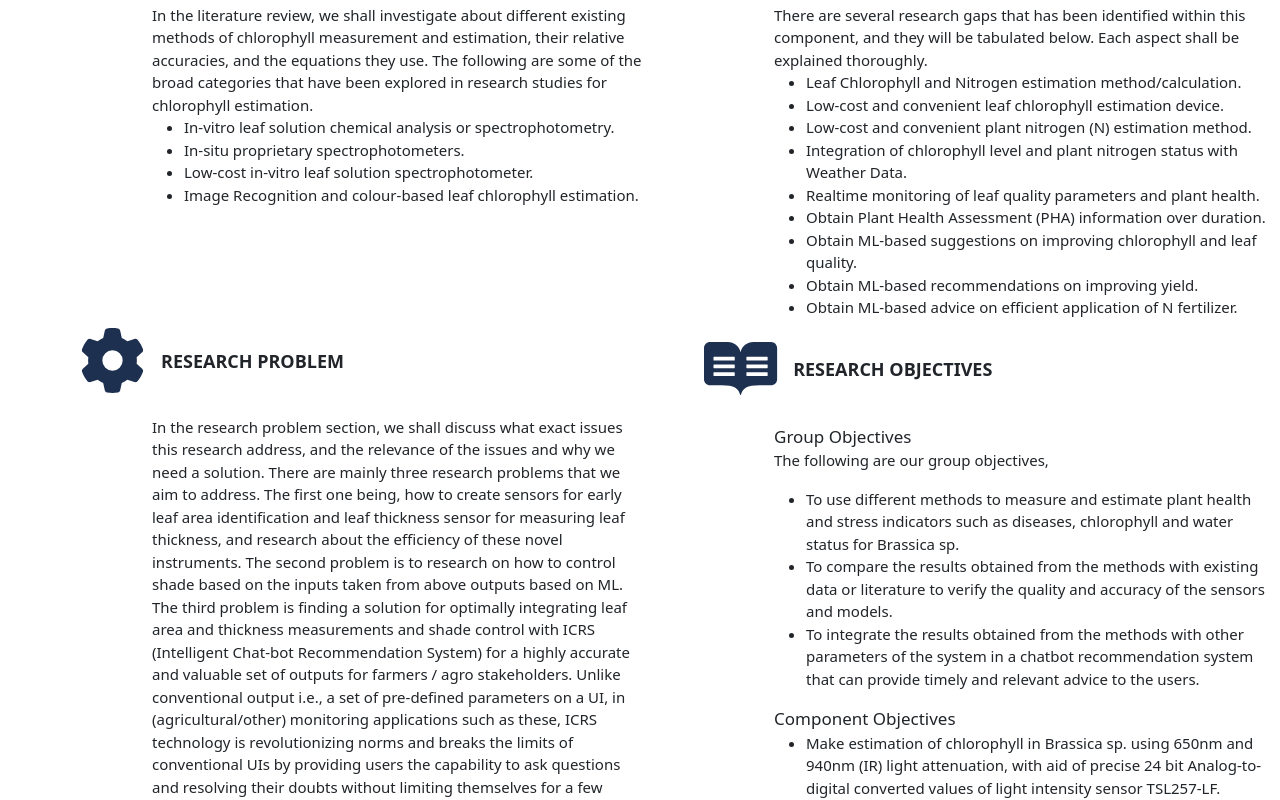
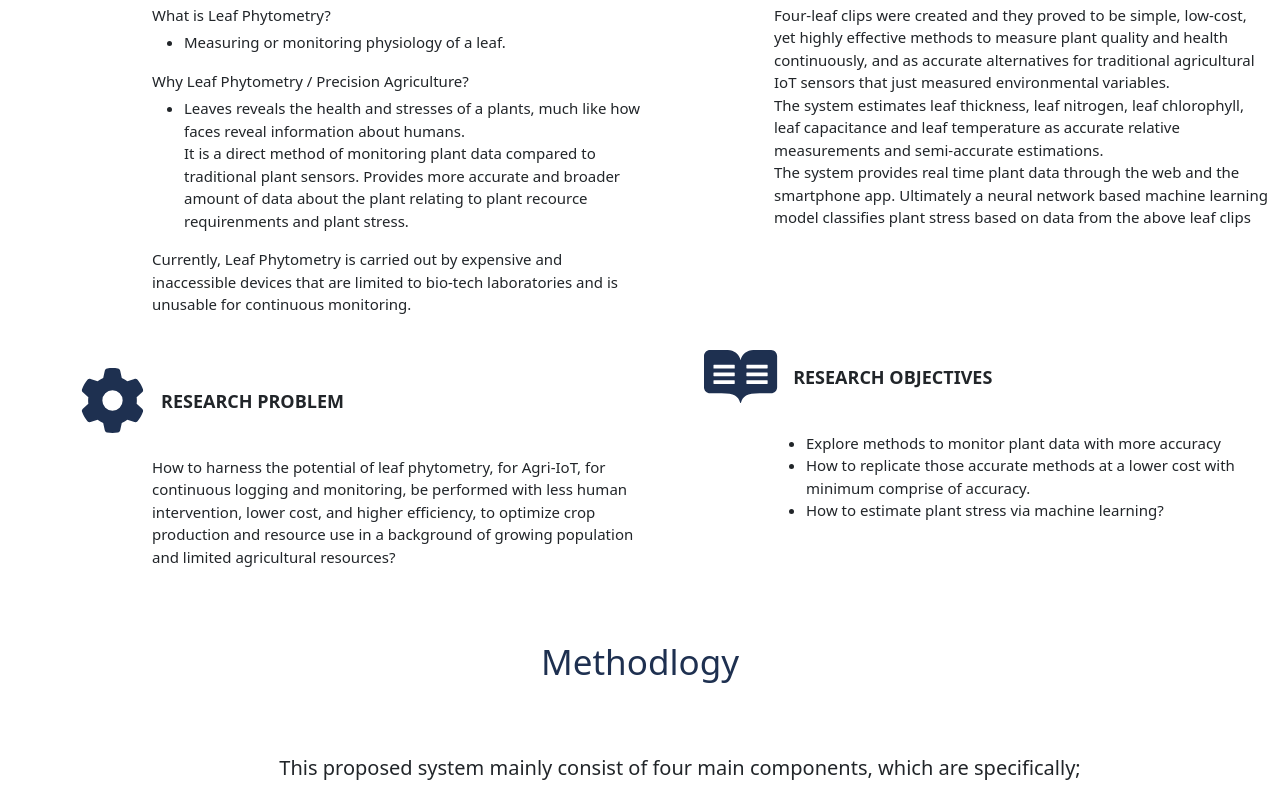
Before and after one commit to Agasthi98/research-web, a React (Create React App) app: page / in a window 1280 px wide. Shown: the part 1200-2000 px from the top of the page. Built offline with nearby package versions, Linux system fonts and the light colour scheme.

Commit message:
domain updated

```diff
--- a/src/components/domain/domain.jsx
+++ b/src/components/domain/domain.jsx
@@ -23,27 +23,34 @@ const Domain = () => {
               <div className="sec-1">LITERATURE SURVEY</div>
             </div>
 
-            <div className="text-left">
-              In the literature review, we shall investigate about different
-              existing methods of chlorophyll measurement and estimation, their
-              relative accuracies, and the equations they use. The following are
-              some of the broad categories that have been explored in research
-              studies for chlorophyll estimation.
-              <ul>
-                <li className="list">
-                  In-vitro leaf solution chemical analysis or spectrophotometry.
-                </li>
-                <li className="list">
-                  In-situ proprietary spectrophotometers.
-                </li>
-                <li className="list">
-                  Low-cost in-vitro leaf solution spectrophotometer.
-                </li>
-                <li className="list">
-                  Image Recognition and colour-based leaf chlorophyll
-                  estimation.
-                </li>
-              </ul>
+            <div className="text-left-wrapper">
+              <div className="text-left">
+                What is Leaf Phytometry?
+                <ul>
+                  <li className="list">
+                    Measuring or monitoring physiology of a leaf.
+                  </li>
+                </ul>
+              </div>
+              <div className="text-left">
+                Why Leaf Phytometry / Precision Agriculture?
+                <ul>
+                  <li className="list">
+                    Leaves reveals the health and stresses of a plants, much
+                    like how faces reveal information about humans.
+                    <br />
+                    It is a direct method of monitoring plant data compared to
+                    traditional plant sensors. Provides more accurate and
+                    broader amount of data about the plant relating to plant
+                    recource requirenments and plant stress.
+                  </li>
+                </ul>
+                <div className="text-left">
+                  Currently, Leaf Phytometry is carried out by expensive and
+                  inaccessible devices that are limited to bio-tech laboratories
+                  and is unusable for continuous monitoring.
+                </div>
+              </div>
             </div>
 
             <div className="icon-left">
@@ -52,27 +59,12 @@ const Domain = () => {
               </div>
               <div className="sec-2">RESEARCH PROBLEM</div>
             </div>
-            <div className="text-left">
-              In the research problem section, we shall discuss what exact
-              issues this research address, and the relevance of the issues and
-              why we need a solution. There are mainly three research problems
-              that we aim to address. The first one being, how to create sensors
-              for early leaf area identification and leaf thickness sensor for
-              measuring leaf thickness, and research about the efficiency of
-              these novel instruments. The second problem is to research on how
-              to control shade based on the inputs taken from above outputs
-              based on ML. The third problem is finding a solution for optimally
-              integrating leaf area and thickness measurements and shade control
-              with ICRS (Intelligent Chat-bot Recommendation System) for a
-              highly accurate and valuable set of outputs for farmers / agro
-              stakeholders. Unlike conventional output i.e., a set of
-              pre-defined parameters on a UI, in (agricultural/other) monitoring
-              applications such as these, ICRS technology is revolutionizing
-              norms and breaks the limits of conventional UIs by providing users
-              the capability to ask questions and resolving their doubts without
-              limiting themselves for a few outputs on a UI. And ICRS attempts
-              to provide one of the most accurate results based on data
-              available to it.
+            <div className="text-left-problem">
+              How to harness the potential of leaf phytometry, for Agri-IoT, for
+              continuous logging and monitoring, be performed with less human
+              intervention, lower cost, and higher efficiency, to optimize crop
+              production and resource use in a background of growing population
+              and limited agricultural resources?
             </div>
           </div>
           <div className="d-right-side">
@@ -80,44 +72,22 @@ const Domain = () => {
               <div className="icon-wrapper">
                 <FontAwesomeIcon icon={faBolt} style={{ color: "#ffffff" }} />
               </div>
-              <div className="sec-1">RESEARCH GAP</div>
+              <div className="sec-1">RESEARCH OUTCOMES</div>
             </div>
-            <div className="text-right">
-              There are several research gaps that has been identified within
-              this component, and they will be tabulated below. Each aspect
-              shall be explained thoroughly.
-              <ul>
-                <li>
-                  Leaf Chlorophyll and Nitrogen estimation method/calculation.
-                </li>
-                <li>
-                  Low-cost and convenient leaf chlorophyll estimation device.
-                </li>
-                <li>
-                  Low-cost and convenient plant nitrogen (N) estimation method.
-                </li>
-                <li>
-                  Integration of chlorophyll level and plant nitrogen status
-                  with Weather Data.
-                </li>
-                <li>
-                  Realtime monitoring of leaf quality parameters and plant
-                  health.
-                </li>
-                <li>
-                  Obtain Plant Health Assessment (PHA) information over
-                  duration.
-                </li>
-                <li>
-                  Obtain ML-based suggestions on improving chlorophyll and leaf
-                  quality.
-                </li>
-                <li>Obtain ML-based recommendations on improving yield.</li>
-                <li>
-                  Obtain ML-based advice on efficient application of N
-                  fertilizer.
-                </li>
-              </ul>
+            <div className="text-right-outcome">
+              Four-leaf clips were created and they proved to be simple,
+              low-cost, yet highly effective methods to measure plant quality
+              and health continuously, and as accurate alternatives for
+              traditional agricultural IoT sensors that just measured
+              environmental variables.
+              <br />
+              The system estimates leaf thickness, leaf nitrogen, leaf
+              chlorophyll, leaf capacitance and leaf temperature as accurate
+              relative measurements and semi-accurate estimations. <br />
+              The system provides real time plant data through the web and the
+              smartphone app. Ultimately a neural network based machine learning
+              model classifies plant stress based on data from the above leaf
+              clips
             </div>
 
             <div className="icon-right">
@@ -127,51 +97,15 @@ const Domain = () => {
               <div className="sec-2">RESEARCH OBJECTIVES</div>
             </div>
             <div className="text-right">
-              <div className="objective-group">Group Objectives</div>
-              <p>The following are our group objectives,</p>
               <ul>
                 <li>
-                  To use different methods to measure and estimate plant health
-                  and stress indicators such as diseases, chlorophyll and water
-                  status for Brassica sp.
+                  Explore methods to monitor plant data with more accuracy
                 </li>
                 <li>
-                  To compare the results obtained from the methods with existing
-                  data or literature to verify the quality and accuracy of the
-                  sensors and models.
+                  How to replicate those accurate methods at a lower cost with
+                  minimum comprise of accuracy.
                 </li>
-                <li>
-                  To integrate the results obtained from the methods with other
-                  parameters of the system in a chatbot recommendation system
-                  that can provide timely and relevant advice to the users.
-                </li>
-              </ul>
-              <div className="objective-group">Component Objectives</div>
-              <ul>
-                <li>
-                  Make estimation of chlorophyll in Brassica sp. using 650nm and
-                  940nm (IR) light attenuation, with aid of precise 24 bit
-                  Analog-to-digital converted values of light intensity sensor
-                  TSL257-LF.
-                </li>
-                <li>
-                  Compare above results with the given results on source paper
-                  by Kamarianakis Z and Panagiotakis S to verify quality of the
-                  created the sensor.
-                </li>
-                <li>
-                  Use estimation of chlorophyll to identify health status of
-                  plant.
-                </li>
-                <li>
-                  Use estimation of chlorophyll to speculate whether plant is
-                  facing a disease.
-                </li>
-                <li>
-                  Use chlorophyll estimations in chatbot recommendation system
-                  to integrate with other parameters of the research to obtain
-                  profound results and alerts.
-                </li>
+                <li>How to estimate plant stress via machine learning?</li>
               </ul>
             </div>
           </div>
--- a/src/components/domain/domain.scss
+++ b/src/components/domain/domain.scss
@@ -1,5 +1,4 @@
 .domain-body {
-  padding-bottom: 15rem;
   .topic-1 {
     text-align: center;
     font-size: 35px;
@@ -30,12 +29,12 @@
       }
 
       .text-left {
-        padding: 20px 28px 20px 72px;
-        font-size: 15px;
-        height: 29vh;
-        min-height: 20vh;
+        // padding: 20px 28px 20px 72px;
+        // font-size: 15px;
+        // height: 29vh;
+        // min-height: 20vh;
         font-weight: 500;
-        margin-bottom: 5rem;
+        // margin-bottom: 5rem;
       }
       .view-btn {
         position: relative;
@@ -101,9 +100,7 @@
     .text-right {
       padding: 20px 28px 20px 70px;
       font-size: 15px;
-      height: 30vh;
       min-height: 20vh;
-      margin-bottom: 5rem;
       font-weight: 500;
     }
     .view-btn {
@@ -186,3 +183,26 @@
   font-size: 17px;
   font-weight: 500;
 }
+
+.text-left-wrapper {
+  padding: 20px 28px 20px 72px;
+  font-size: 15px;
+}
+
+.text-left-problem {
+  padding: 20px 28px 20px 72px;
+  font-size: 15px;
+  font-weight: 500;
+}
+
+.list {
+  margin-top: 5px;
+  font-weight: 400;
+}
+.text-right-outcome {
+  padding: 20px 28px 20px 70px;
+  font-size: 15px;
+  min-height: 20vh;
+  font-weight: 500;
+  height: 41vh;
+}
```
